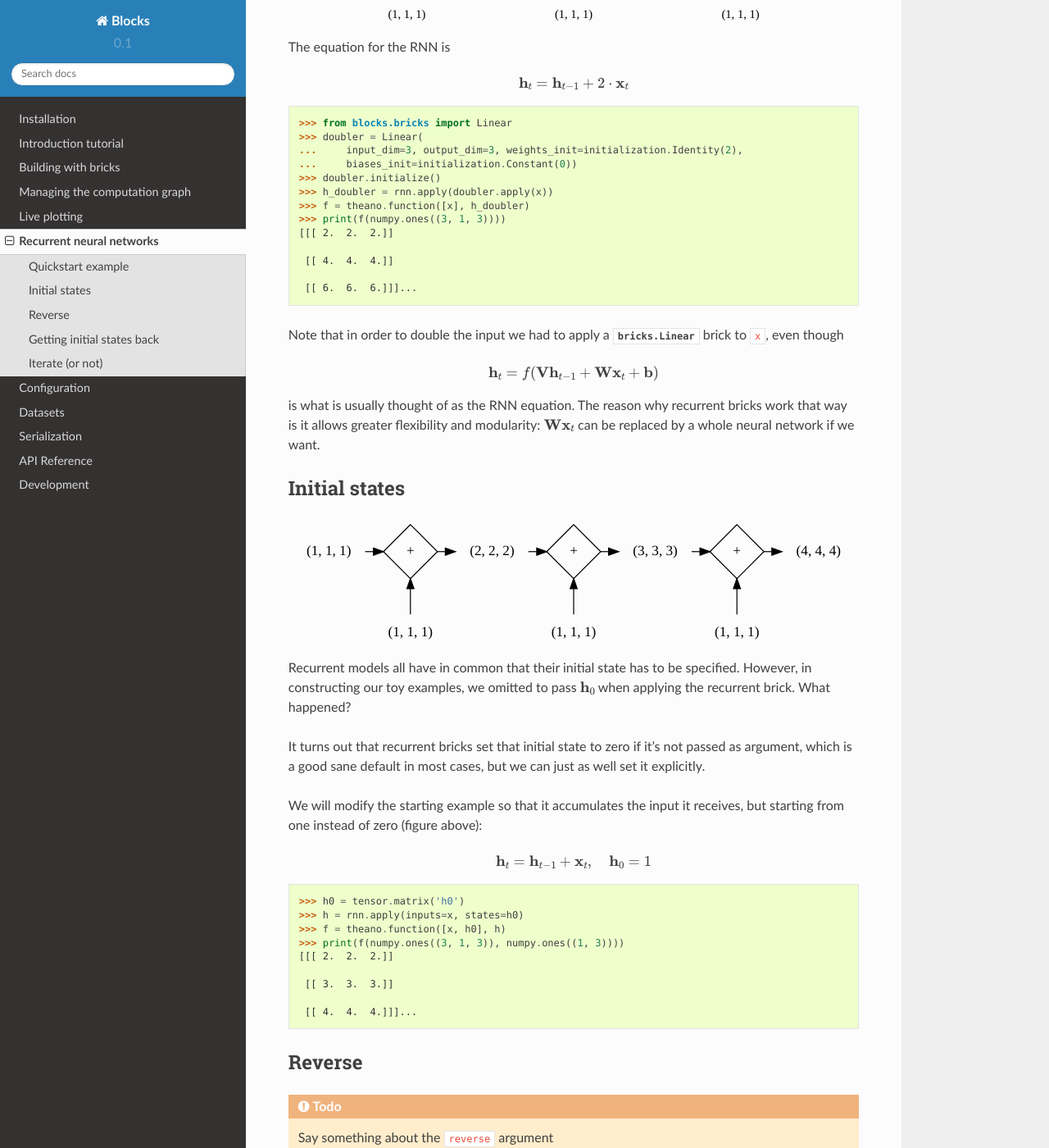
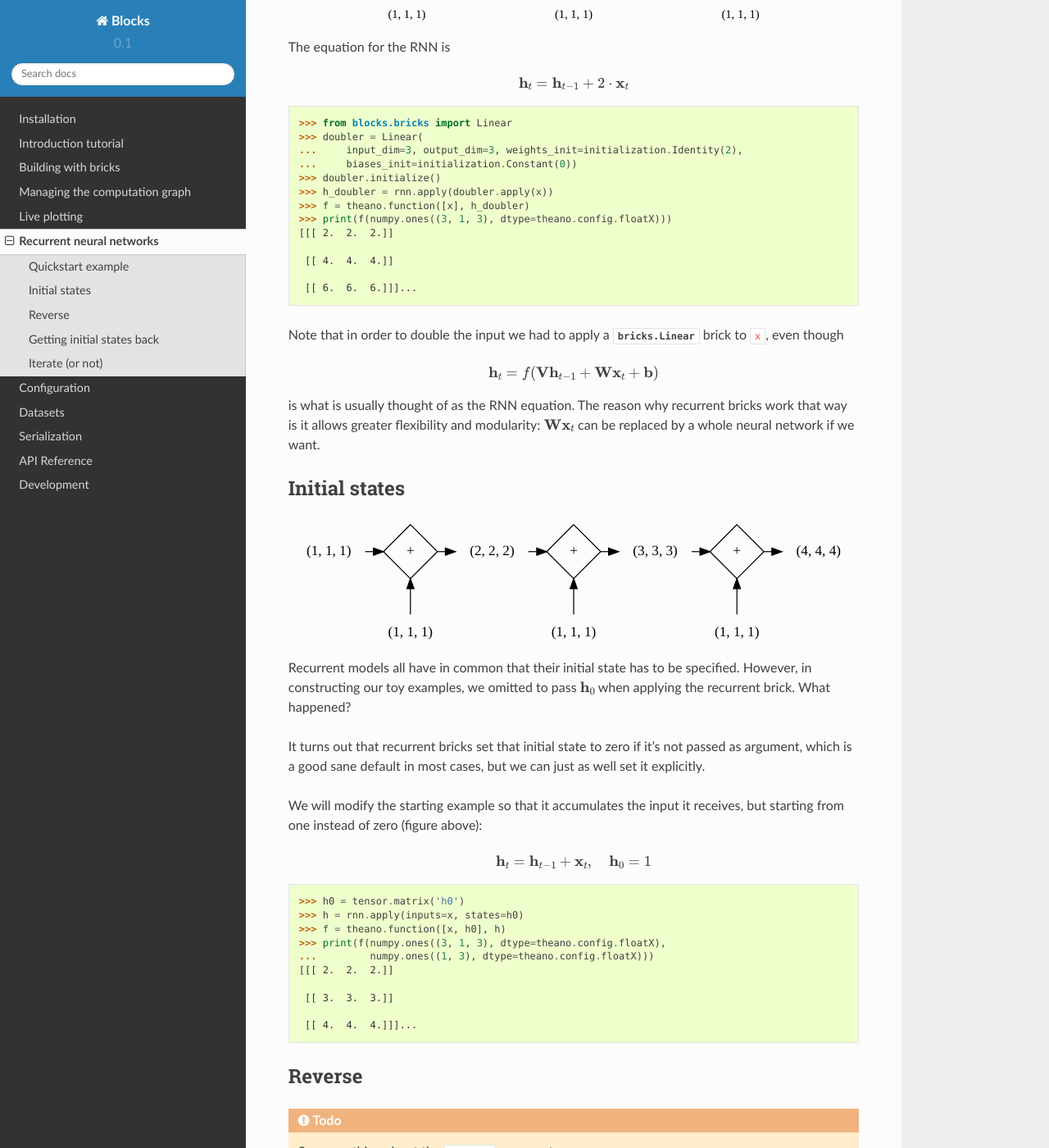
Before and after one commit to mila-iqia/blocks, a Sphinx documentation site: the page built from docs/rnn.rst, in a window 1280 px wide and 1400 px high, scrolled down 1202 px. Shown: the whole window at 82% size. Built offline with Sphinx 7.4.7 and the Read the Docs theme 2.0.0, drawn with Linux system fonts in a browser that asks for light colours; some of the changed text lies outside the part shown.

Commit message:
Make examples float32-compatible

```diff
--- a/docs/rnn.rst
+++ b/docs/rnn.rst
@@ -47,7 +47,7 @@ receives (figure above). The equation describing that RNN is
 >>> rnn.initialize()
 >>> h = rnn.apply(x)
 >>> f = theano.function([x], h)
->>> print(f(numpy.ones((3, 1, 3)))) # doctest: +ELLIPSIS
+>>> print(f(numpy.ones((3, 1, 3), dtype=theano.config.floatX))) # doctest: +ELLIPSIS
 [[[ 1.  1.  1.]]
 <BLANKLINE>
  [[ 2.  2.  2.]]
@@ -88,7 +88,7 @@ The equation for the RNN is
 >>> doubler.initialize()
 >>> h_doubler = rnn.apply(doubler.apply(x))
 >>> f = theano.function([x], h_doubler)
->>> print(f(numpy.ones((3, 1, 3)))) # doctest: +ELLIPSIS
+>>> print(f(numpy.ones((3, 1, 3), dtype=theano.config.floatX))) # doctest: +ELLIPSIS
 [[[ 2.  2.  2.]]
 <BLANKLINE>
  [[ 4.  4.  4.]]
@@ -142,7 +142,8 @@ receives, but starting from one instead of zero (figure above):
 >>> h0 = tensor.matrix('h0')
 >>> h = rnn.apply(inputs=x, states=h0)
 >>> f = theano.function([x, h0], h)
->>> print(f(numpy.ones((3, 1, 3)), numpy.ones((1, 3)))) # doctest: +ELLIPSIS
+>>> print(f(numpy.ones((3, 1, 3), dtype=theano.config.floatX),
+...         numpy.ones((1, 3), dtype=theano.config.floatX))) # doctest: +ELLIPSIS
 [[[ 2.  2.  2.]]
 <BLANKLINE>
  [[ 3.  3.  3.]]
@@ -241,7 +242,7 @@ Here's how you can create a recurrent brick that encapsulate the two layers:
 >>> feedback.initialize()
 >>> first_h, second_h = feedback.apply(inputs=x)
 >>> f = theano.function([x], [first_h, second_h])
->>> for states in f(numpy.ones((3, 1, 3))):
+>>> for states in f(numpy.ones((3, 1, 3), dtype=theano.config.floatX)):
 ...     print(states) # doctest: +ELLIPSIS
 [[[ 1.  1.  1.]]
 <BLANKLINE>
```
